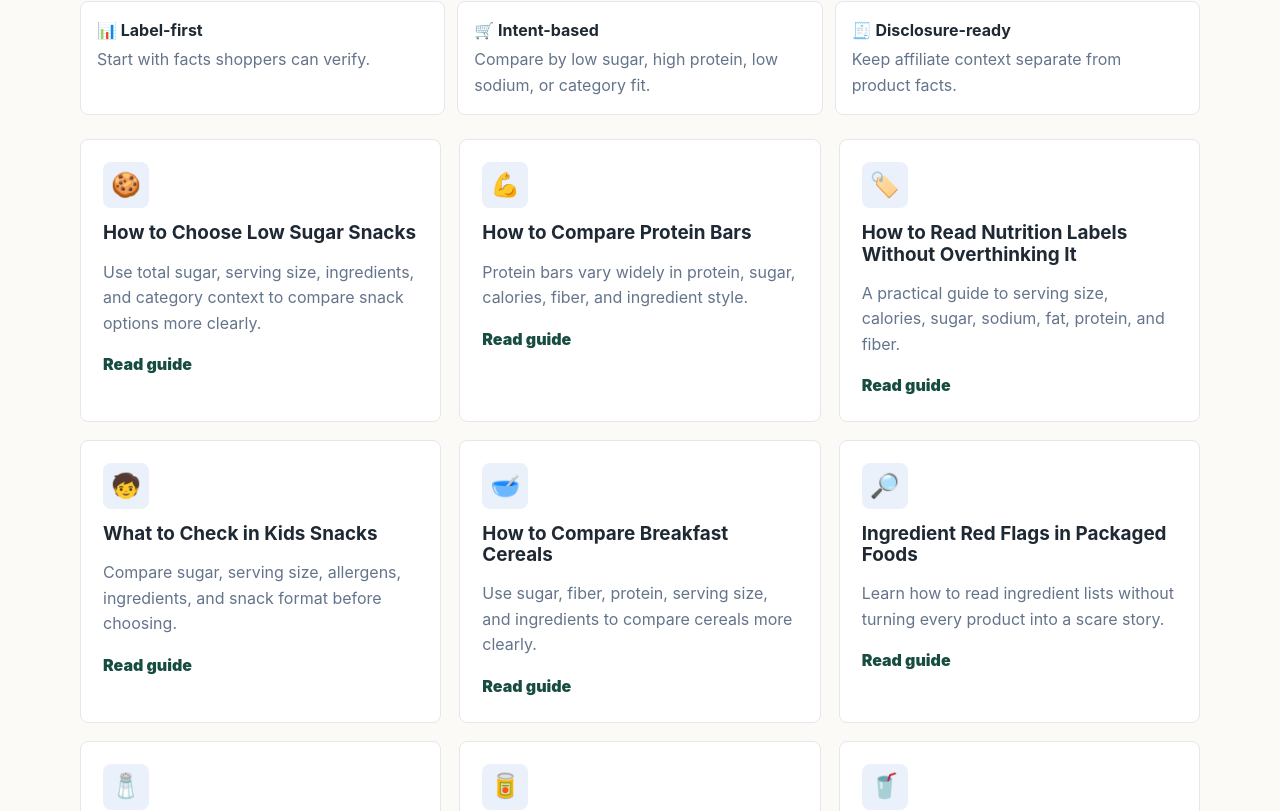
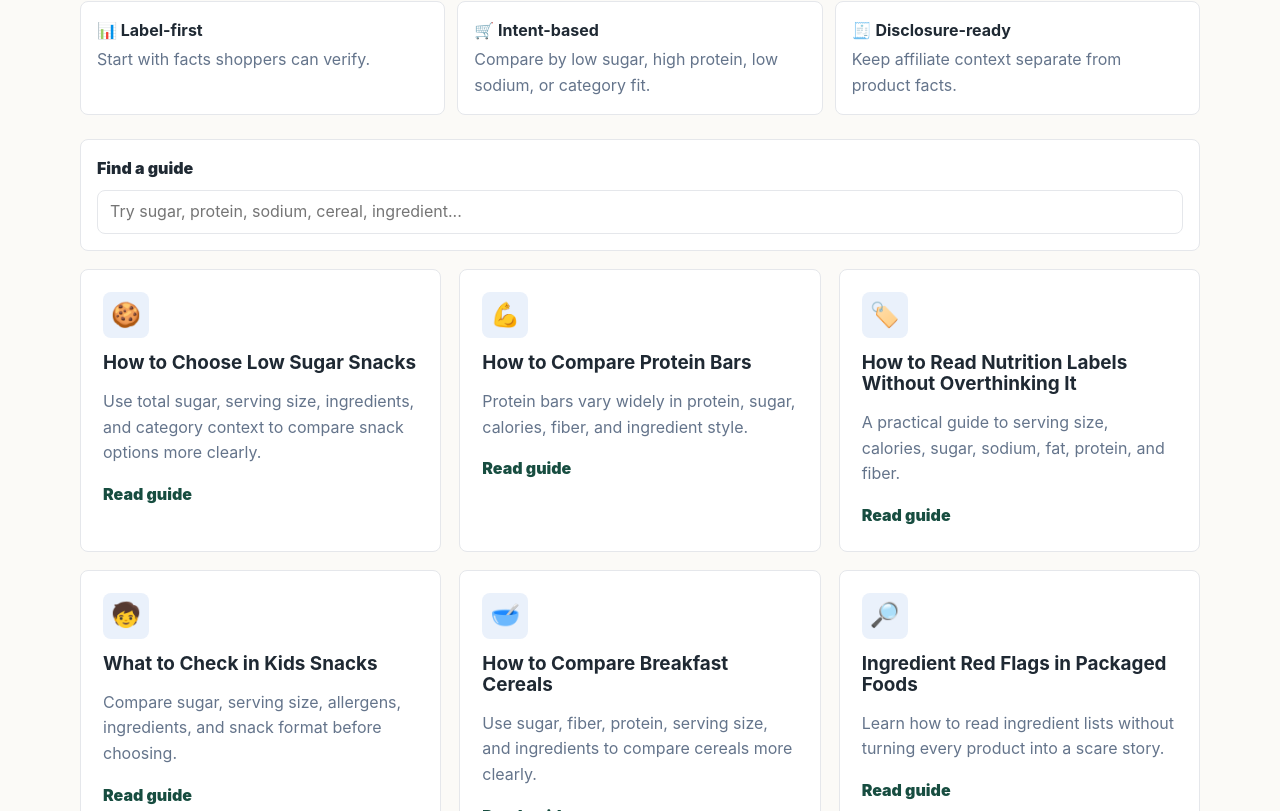
Before and after one commit to Astalos11/bettercart-ai-approval-site, a Next.js app: page /guides in a window 1280 px wide. Shown: the part 729-1540 px from the top of the page. Built offline with nearby package versions, Linux system fonts and the light colour scheme; no server answers.

Commit message:
Add searchable guide index

```diff
--- /dev/null
+++ b/app/guides/GuidesBrowser.jsx
@@ -0,0 +1,48 @@
+"use client";
+
+import { useMemo, useState } from "react";
+import Link from "next/link";
+
+export default function GuidesBrowser({ guides, icons }) {
+  const [query, setQuery] = useState("");
+  const normalizedQuery = query.trim().toLowerCase();
+  const filteredGuides = useMemo(() => {
+    if (!normalizedQuery) return guides;
+    return guides.filter((guide) => {
+      return `${guide.title} ${guide.excerpt}`.toLowerCase().includes(normalizedQuery);
+    });
+  }, [guides, normalizedQuery]);
+
+  return (
+    <>
+      <div className="site-search">
+        <label htmlFor="guide-search">Find a guide</label>
+        <input
+          id="guide-search"
+          type="search"
+          value={query}
+          onChange={(event) => setQuery(event.target.value)}
+          placeholder="Try sugar, protein, sodium, cereal, ingredient..."
+        />
+      </div>
+
+      {filteredGuides.length ? (
+        <div className="grid three">
+          {filteredGuides.map((guide, index) => (
+            <Link className="card" href={`/guides/${guide.slug}`} key={guide.slug}>
+              <div className="card-icon" aria-hidden="true">{icons[index % icons.length]}</div>
+              <h3>{guide.title}</h3>
+              <p>{guide.excerpt}</p>
+              <span className="text-link">Read guide</span>
+            </Link>
+          ))}
+        </div>
+      ) : (
+        <div className="callout">
+          <h2>No matching guides</h2>
+          <p>Try a broader term such as snack, label, sugar, sodium, protein, or pantry.</p>
+        </div>
+      )}
+    </>
+  );
+}
--- a/app/guides/page.jsx
+++ b/app/guides/page.jsx
@@ -1,5 +1,5 @@
-import Link from "next/link";
 import { guides } from "../../lib/content";
+import GuidesBrowser from "./GuidesBrowser";
 
 const guideIcons = ["🍪", "💪", "🏷️", "🧒", "🥣", "🔎", "🧂", "🥫", "🥤", "🧊", "🥄", "🥜"];
 
@@ -41,16 +41,7 @@ export default function GuidesIndexPage() {
             <span>Keep affiliate context separate from product facts.</span>
           </div>
         </div>
-        <div className="grid three">
-          {guides.map((guide, index) => (
-            <Link className="card" href={`/guides/${guide.slug}`} key={guide.slug}>
-              <div className="card-icon" aria-hidden="true">{guideIcons[index % guideIcons.length]}</div>
-              <h3>{guide.title}</h3>
-              <p>{guide.excerpt}</p>
-              <span className="text-link">Read guide</span>
-            </Link>
-          ))}
-        </div>
+        <GuidesBrowser guides={guides} icons={guideIcons} />
       </div>
     </section>
   );
```
